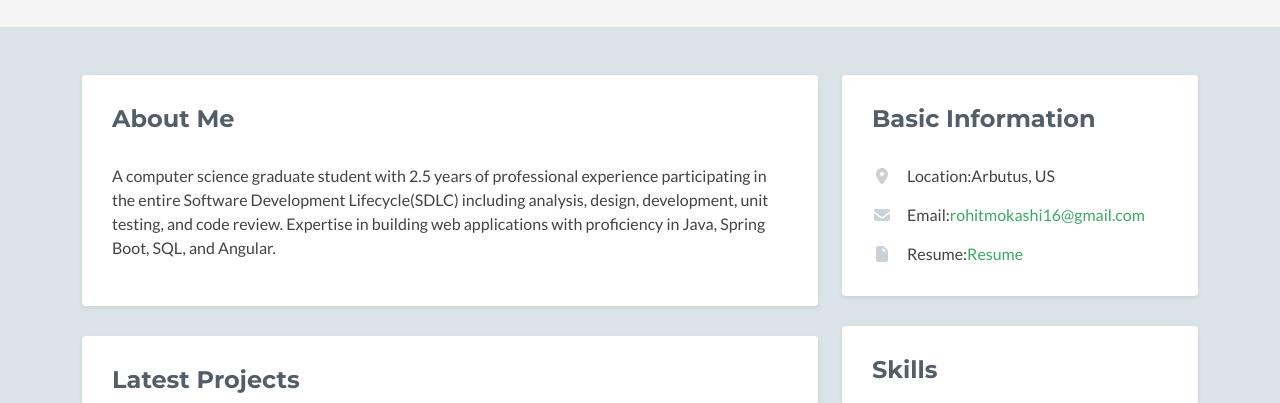
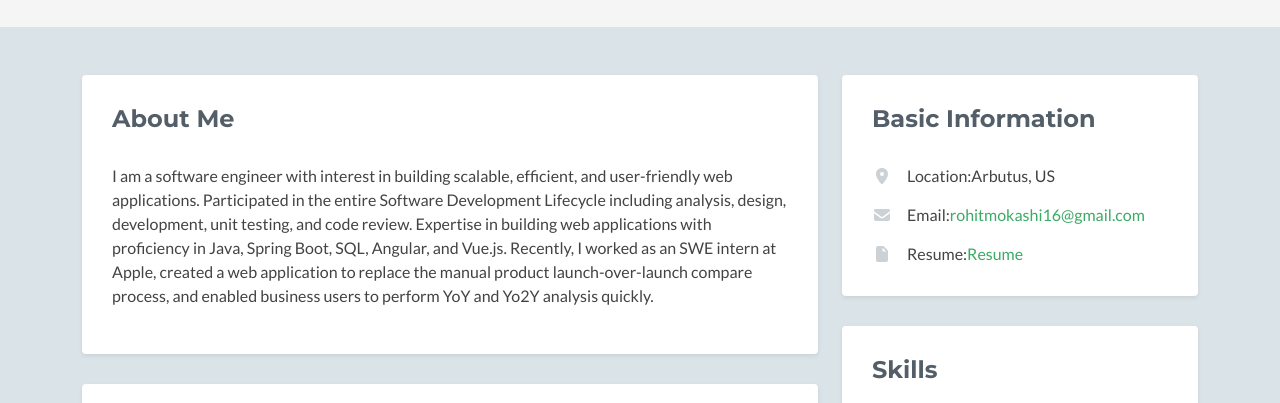
Before and after one commit to rohitmokashi16/rohitmokashi.github.io, a plain HTML site: page index.html in a window 1280 px wide. Shown: the part 223-626 px from the top of the page. Drawn offline with Linux system fonts and the light colour scheme.

Commit message:
Update index.html

```diff
--- a/index.html
+++ b/index.html
@@ -122,12 +122,11 @@
               <h2 class="heading">About Me</h2>
               <div class="content">
                 <p>
-                  A computer science graduate student with 2.5 years of
-                  professional experience participating in the entire Software
-                  Development Lifecycle(SDLC) including analysis, design,
-                  development, unit testing, and code review. Expertise in
-                  building web applications with proficiency in Java, Spring
-                  Boot, SQL, and Angular.
+                 I am a software engineer with interest in building scalable, efficient, and user-friendly web applications.
+                  Participated in the entire Software Development Lifecycle including analysis, design, development, unit testing, and code review.
+                  Expertise in building web applications with proficiency in Java, Spring Boot, SQL, Angular, and Vue.js.
+                 Recently, I worked as an SWE intern at Apple, created a web application to replace the manual product launch-over-launch compare process,
+                  and enabled business users to perform YoY and Yo2Y analysis quickly.
                 </p>
               </div>
               <!--//content-->
```
